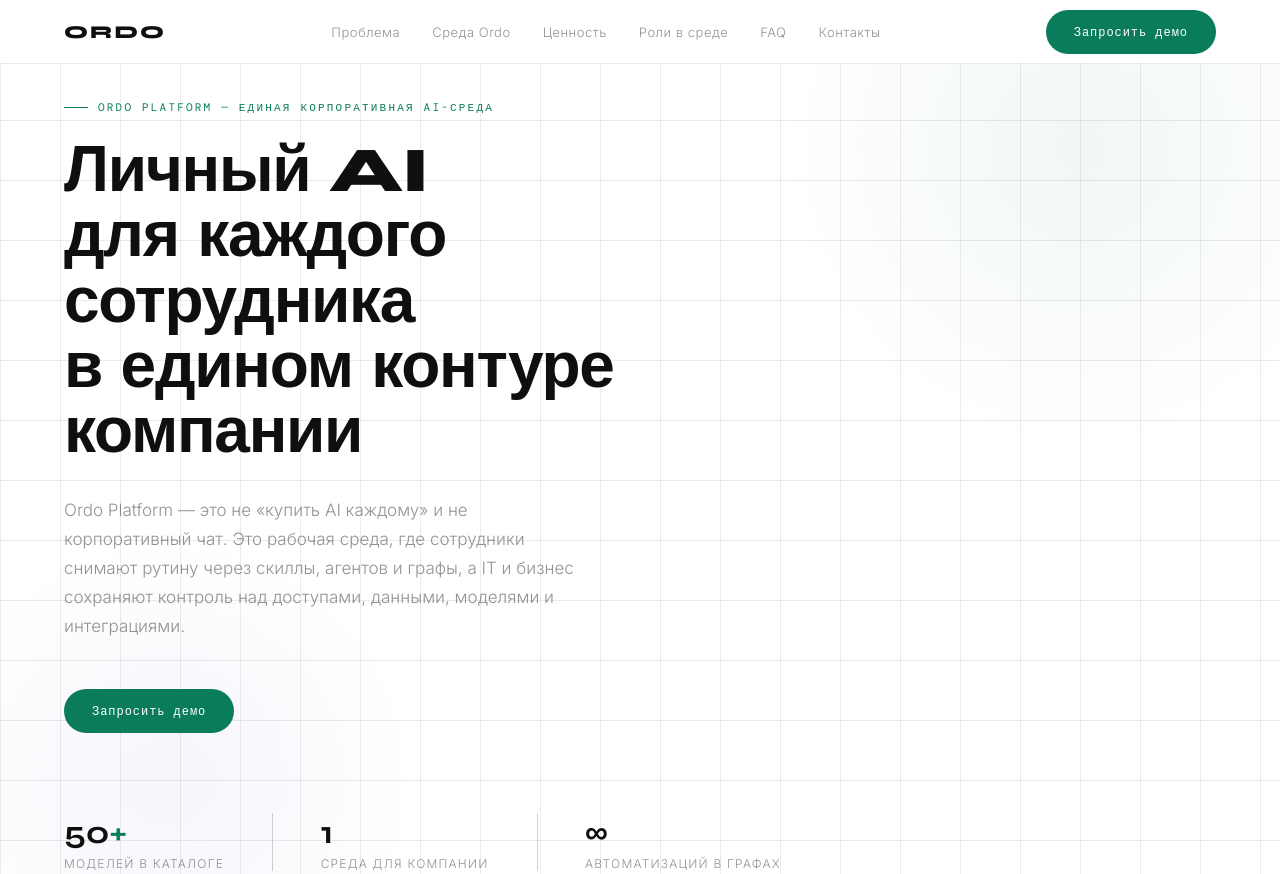
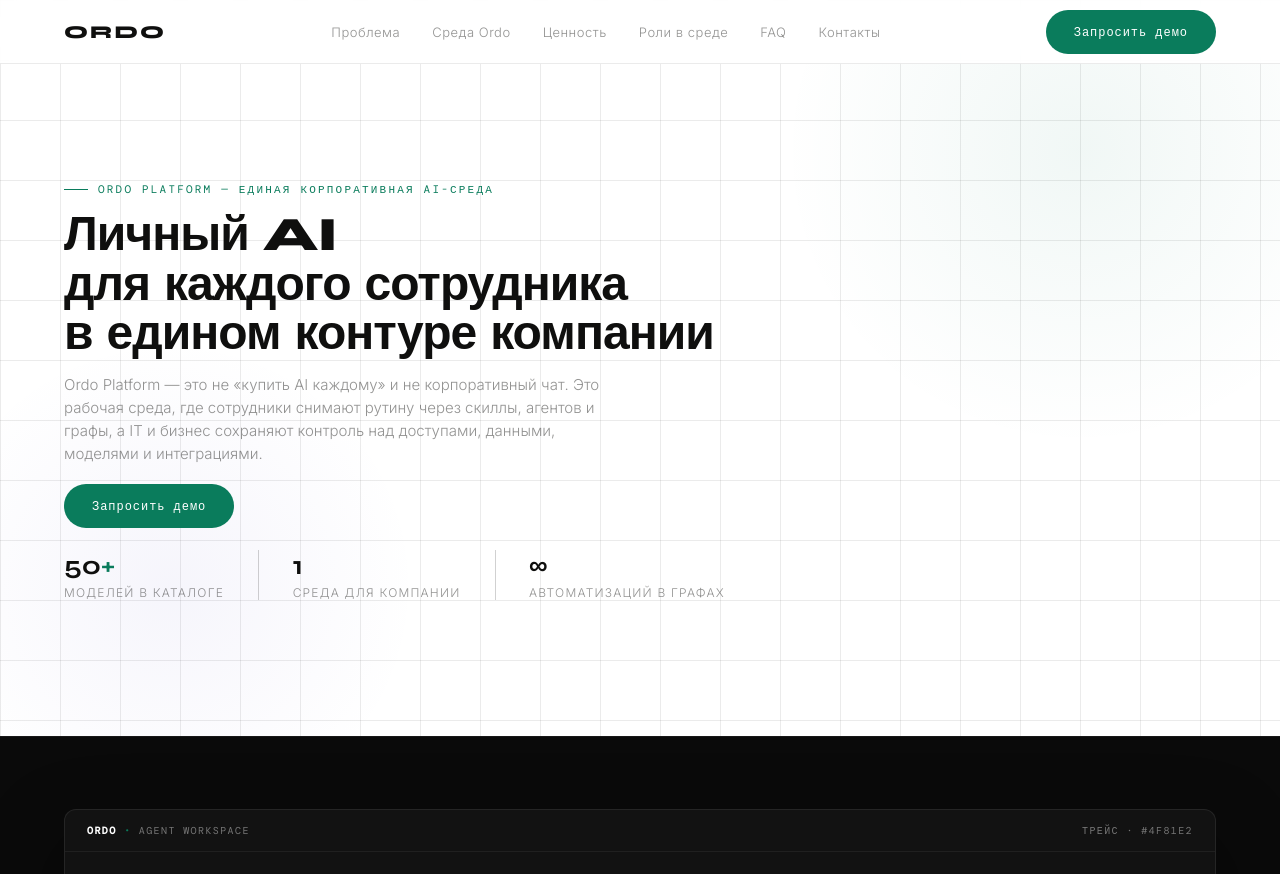
Before and after one commit to ashikhov/ordo_platform, a plain HTML site: page index.html in a window 1280 px wide. Shown: the top 874 px of the page. Drawn offline with nearby package versions, Linux system fonts and the light colour scheme.

Commit message:
Update index.html
поменял первый экран

```diff
--- a/index.html
+++ b/index.html
@@ -39,24 +39,33 @@
   .nav-cta { font-family: var(--ff-mono); font-size: 12px; letter-spacing: 0.08em; padding: 14px 28px; background: var(--accent); color: #fff; border: none; border-radius: 999px; cursor: pointer; font-weight: 500; transition: background 0.2s, transform 0.15s; }
   .nav-cta:hover { background: #0a9970; transform: translateY(-1px); }
 
-  .hero { min-height: 100vh; display: flex; flex-direction: column; justify-content: center; padding: 100px 5vw 60px; position: relative; overflow: hidden; background: var(--white); }
+  .hero { min-height: calc(100vh - 64px); display: flex; flex-direction: column; justify-content: center; padding: 76px 5vw 34px; position: relative; overflow: hidden; background: var(--white); }
   .hero-grid-bg { position: absolute; inset: 0; background-image: linear-gradient(var(--border) 1px, transparent 1px), linear-gradient(90deg, var(--border) 1px, transparent 1px); background-size: 60px 60px; }
   .hero-glow { position: absolute; top: -150px; right: -100px; width: 600px; height: 600px; background: radial-gradient(circle, rgba(10,124,92,0.06) 0%, transparent 70%); pointer-events: none; }
   .hero-glow2 { position: absolute; bottom: -100px; left: -80px; width: 500px; height: 500px; background: radial-gradient(circle, rgba(74,63,191,0.05) 0%, transparent 70%); pointer-events: none; }
-  .hero-label { font-family: var(--ff-mono); font-size: 11px; letter-spacing: 0.2em; color: var(--accent); margin-bottom: 24px; display: flex; align-items: center; gap: 10px; position: relative; }
+  .hero-label { font-family: var(--ff-mono); font-size: 11px; letter-spacing: 0.2em; color: var(--accent); margin-bottom: 14px; display: flex; align-items: center; gap: 10px; position: relative; }
   .hero-label::before { content: ''; display: inline-block; width: 24px; height: 1px; background: var(--accent); }
-  .hero h1 { font-family: var(--ff-display); font-weight: 800; font-size: clamp(32px, 5.2vw, 64px); line-height: 1.02; letter-spacing: -0.02em; max-width: 720px; position: relative; }
+  .hero h1 { font-family: var(--ff-display); font-weight: 800; font-size: clamp(28px, 4.3vw, 56px); line-height: 1.03; letter-spacing: -0.02em; max-width: 700px; position: relative; }
   .hero h1 em { font-style: normal; color: var(--accent); }
-  .hero-sub { margin-top: 32px; font-size: 17px; line-height: 1.7; color: var(--muted); max-width: 520px; position: relative; }
-  .hero-actions { margin-top: 48px; display: flex; align-items: center; gap: 20px; flex-wrap: wrap; position: relative; }
+  .hero-sub { margin-top: 18px; font-size: 16px; line-height: 1.62; color: var(--muted); max-width: 560px; position: relative; }
+  .hero-actions { margin-top: 24px; display: flex; align-items: center; gap: 20px; flex-wrap: wrap; position: relative; }
   .btn-primary { font-family: var(--ff-mono); font-size: 12px; letter-spacing: 0.08em; padding: 14px 28px; background: var(--accent); color: #fff; border: none; border-radius: 999px; cursor: pointer; font-weight: 500; transition: background 0.2s, transform 0.15s; }
   .btn-primary:hover { background: #0a9970; transform: translateY(-1px); }
-  .hero-stats { margin-top: 80px; display: flex; gap: 48px; flex-wrap: wrap; position: relative; }
+  .hero-stats { margin-top: 34px; display: flex; gap: 34px; flex-wrap: wrap; position: relative; }
   .stat { display: flex; flex-direction: column; gap: 4px; }
   .stat-num { font-family: var(--ff-display); font-weight: 700; font-size: 32px; color: var(--text); }
   .stat-num span { color: var(--accent); }
   .stat-label { font-size: 12px; letter-spacing: 0.1em; color: var(--muted); }
   .stat-divider { width: 0.5px; background: var(--border-dark); align-self: stretch; }
+
+  @media (max-height: 860px) {
+    .hero { padding-top: 70px; padding-bottom: 24px; }
+    .hero h1 { font-size: clamp(26px, 3.9vw, 48px); }
+    .hero-sub { margin-top: 14px; font-size: 15px; line-height: 1.55; }
+    .hero-actions { margin-top: 18px; }
+    .hero-stats { margin-top: 22px; }
+    .stat-num { font-size: 26px; }
+  }
 
   .workspace-section { padding: 72px 5vw 56px; background: #0a0a0a; border-top: 1px solid rgba(255,255,255,0.06); border-bottom: 1px solid rgba(255,255,255,0.06); position: relative; }
   .workspace-wrap { max-width: 1180px; margin: 0 auto; }
```
